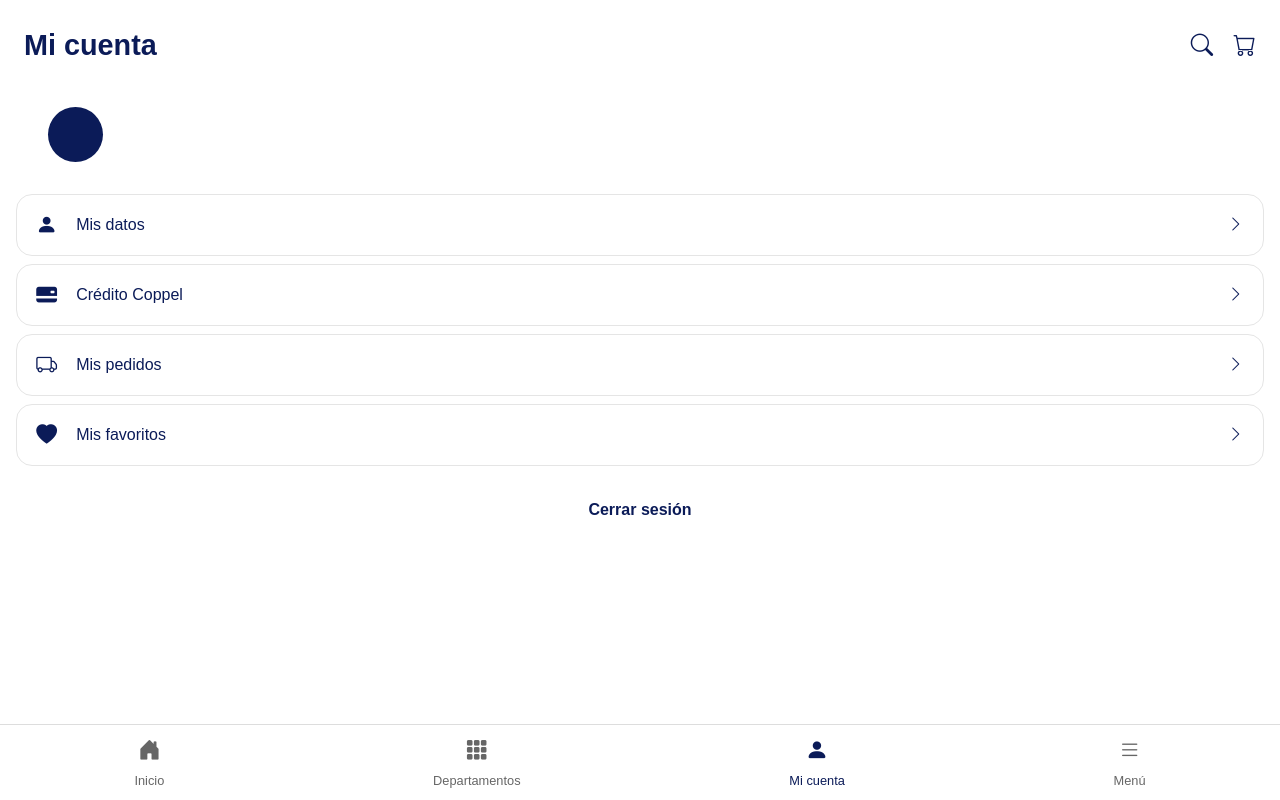
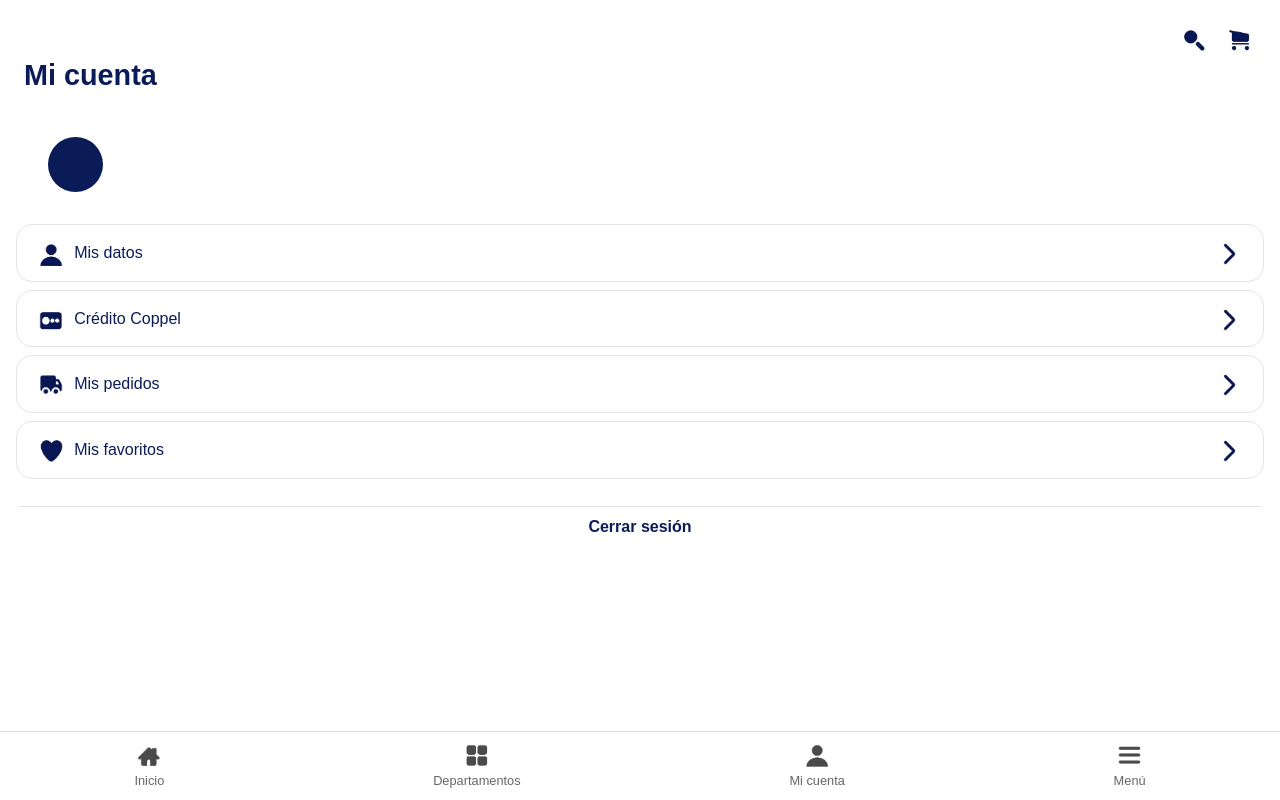
Before and after one commit to BlancoBv/web-blanco, an Astro site: page /coppel-demo in a window 1280 px wide. Built offline with nearby package versions, Linux system fonts and the light colour scheme; Astro itself is replaced by a stand-in of ours.

Commit message:
iconos actualizados para demo coppel

```diff
--- a/src/layouts/Coppel.astro
+++ b/src/layouts/Coppel.astro
@@ -4,7 +4,7 @@
   <meta charset="UTF-8" />
   <meta name="viewport" content="width=device-width, initial-scale=1.0" />
   <title>Mi cuenta</title>
-  <link rel="stylesheet" href="https://cdn.jsdelivr.net/npm/bootstrap-icons@1.11.3/font/bootstrap-icons.css">
+  <!-- <link rel="stylesheet" href="https://cdn.jsdelivr.net/npm/bootstrap-icons@1.11.3/font/bootstrap-icons.css"> -->
 </head>
 <body>
 <slot/>
--- a/src/pages/coppel-demo/index.astro
+++ b/src/pages/coppel-demo/index.astro
@@ -6,8 +6,10 @@ import LayoutCoppel from "../../layouts/Coppel.astro"
     <header>
     <h1>Mi cuenta</h1>
     <div class="header-icons">
-      <i class="bi bi-search"></i>
-      <i class="bi bi-cart"></i>
+      <img src="/img/coppel/lupa.jpg" />
+      <img src="/img/coppel/carrito.jpg" />
+      <!-- <i class="bi bi-search"></i>
+      <i class="bi bi-cart"></i> -->
     </div>
   </header>
 
@@ -22,48 +24,51 @@ import LayoutCoppel from "../../layouts/Coppel.astro"
 
     <div class="options">
       <a href="#" class="option">
-        <i class="bi bi-person-fill"></i>
+        <img src="/img/coppel/usuario.jpg" />
         <span>Mis datos</span>
-        <i class="bi bi-chevron-right"></i>
+        <img src="/img/coppel/caret.jpg" />
       </a>
 
       <a href="#" class="option">
-        <i class="bi bi-credit-card-2-back-fill"></i>
+        <img src="/img/coppel/credito.jpg" />
         <span>Crédito Coppel</span>
-        <i class="bi bi-chevron-right"></i>
+        <img src="/img/coppel/caret.jpg" />
       </a>
 
       <a href="#" class="option">
-        <i class="bi bi-truck"></i>
+        <img src="/img/coppel/envios.jpg" />
         <span>Mis pedidos</span>
-        <i class="bi bi-chevron-right"></i>
+        <img src="/img/coppel/caret.jpg" />
       </a>
 
       <a href="#" class="option">
-        <i class="bi bi-heart-fill"></i>
+        <img src="/img/coppel/favoritos.jpg" />
         <span>Mis favoritos</span>
-        <i class="bi bi-chevron-right"></i>
+        <img src="/img/coppel/caret.jpg" />
       </a>
     </div>
 
-    <button class="logout">Cerrar sesión</button>
+   <div class="logout-wrapper">
+    <div class="logout-divider"></div>
+     <button class="logout">Cerrar sesión</button>
+   </div>
   </main>
 
   <nav class="bottom-nav">
     <a href="#" class="nav-item">
-      <i class="bi bi-house-door-fill"></i>
+      <img src="/img/coppel/inicio.jpg" />
       <span>Inicio</span>
     </a>
     <a href="#" class="nav-item">
-      <i class="bi bi-grid-3x3-gap-fill"></i>
+      <img src="/img/coppel/departamentos.jpg" />
       <span>Departamentos</span>
     </a>
-    <a href="#" class="nav-item active">
-      <i class="bi bi-person-fill"></i>
+    <a href="#" class="nav-item">
+      <img src="/img/coppel/usuariog.jpg" />
       <span>Mi cuenta</span>
     </a>
     <a href="#" class="nav-item">
-      <i class="bi bi-list"></i>
+      <img src="/img/coppel/menu.jpg" />
       <span>Menú</span>
     </a>
   </nav>
@@ -102,9 +107,15 @@ body {
   min-height: 100vh;
 }
 
+img{
+  width: 30px;
+  height: 30px;
+}
+
 /* HEADER */
 header {
   display: flex;
+  flex-direction: column-reverse;
   justify-content: space-between;
   align-items: center;
   padding: 1.5rem;
@@ -113,6 +124,14 @@ header {
 header h1 {
   font-size: 1.8rem;
   font-weight: 700;
+  width: 100%;
+}
+
+.header-icons{
+  display: flex;
+  justify-content: end;
+  width: 100%;
+  gap: 1rem;
 }
 
 .header-icons i {
@@ -165,7 +184,7 @@ header h1 {
   border: 1px solid #e5e5e5;
   border-radius: 1rem;
   margin: 0.5rem 1rem;
-  padding: 0.9rem 1.2rem;
+  padding: 0.8rem 1.2rem;
   text-decoration: none;
   color: #0b1b58;
   transition: background 0.2s ease;
@@ -188,9 +207,18 @@ header h1 {
 }
 
 /* LOGOUT BUTTON */
+.logout-wrapper{
+
+  padding: 1.2rem;
+
+}
+.logout-divider{
+    border-top: 1px solid #e5e5e5;
+}
+
 .logout {
   display: block;
-  margin: 2rem auto;
+  margin: 0.5rem auto;
   background: none;
   border: none;
   color: #0b1b58;
```
Also changed, not shown: public/img/coppel/caret.jpg (added), public/img/coppel/carrito.jpg (added), public/img/coppel/credito.jpg (added), public/img/coppel/departamentos.jpg (added), public/img/coppel/envios.jpg (added), public/img/coppel/favicon.svg (renamed from public/favicon.svg), public/img/coppel/favoritos.jpg (added), public/img/coppel/inicio.jpg (added), public/img/coppel/lupa.jpg (added), public/img/coppel/menu.jpg (added), public/img/coppel/usuario.jpg (added), public/img/coppel/usuariog.jpg (added).
